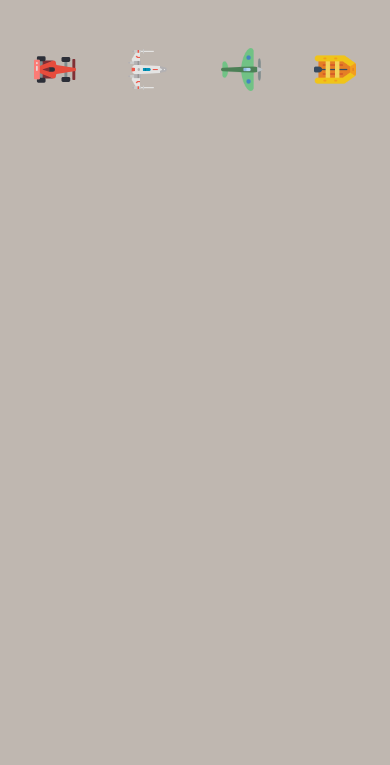
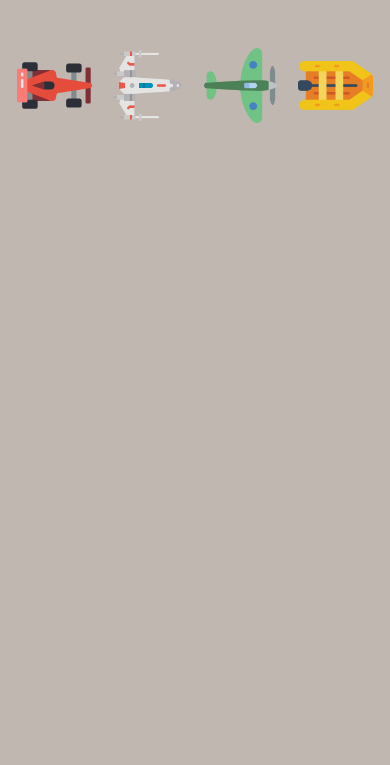
Before and after one commit to derrick-fleming/driving-game, a website: page index.html in a window 390 px wide. Shown: the part 79-844 px from the top of the page. Drawn offline with Linux system fonts and the light colour scheme.

Commit message:
Updated styling of vehicles to position racecar in correct spot after selection and adjust sizing depending on screen size.

```diff
--- a/styles.css
+++ b/styles.css
@@ -34,16 +34,19 @@ button:hover {
 }
 
 .racecar-2 {
-  width: 45%;
+  width: 175px;
 }
 
 .racecar-2:hover {
   animation: 5s infinite rotate-ship linear;
+  cursor: pointer;
 }
 
 .racecar {
   width: 100px;
   position: absolute;
+  top: 0;
+  left: 0;
 }
 
 .up {
@@ -110,3 +113,9 @@ button:hover {
     transform: scale(1.2);
   }
 }
+
+@media screen and (max-width: 768px) {
+  .racecar-2 {
+    width: 75px;
+  }
+}
```
